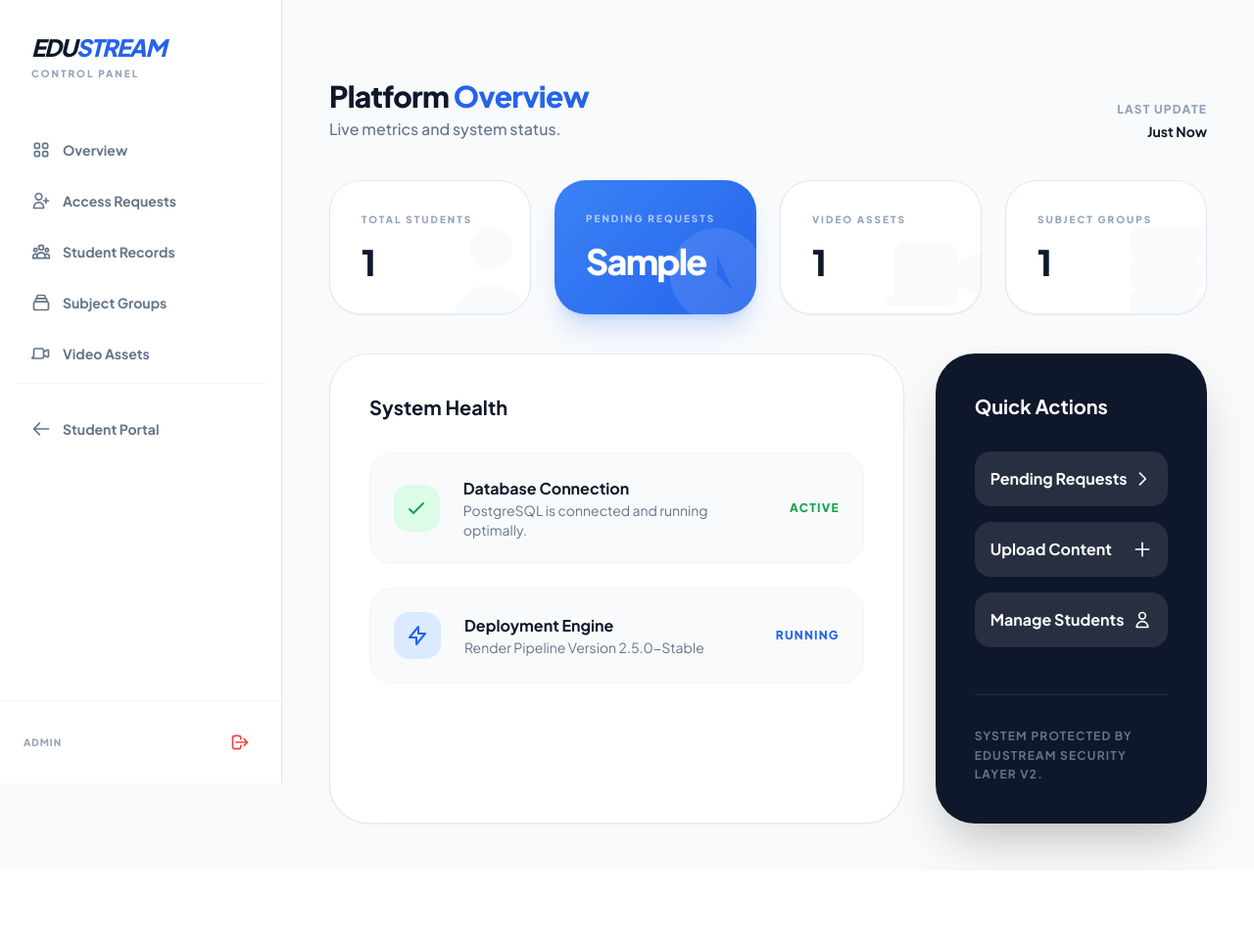
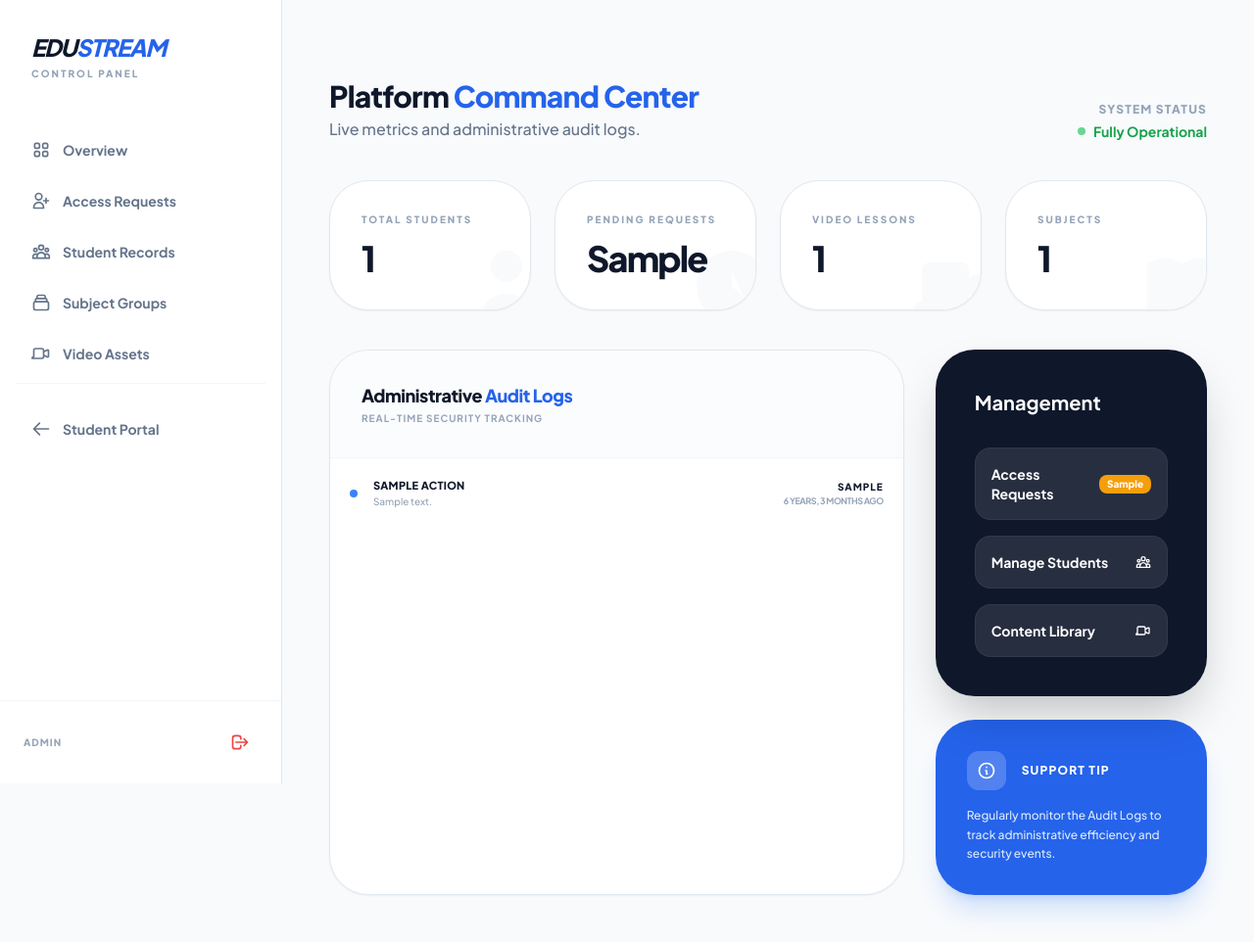
Before and after one commit to ameenul-hashim/e-learningwebsite, a Django app: template templates/control_panel/dashboard.html in a window 1280 px wide. Shown: the whole page at 98% size. Before the commit the page ends 886 px from the top, so only its background shows below. Run offline with Django 5.2, Linux system fonts and the light colour scheme; the template is opened without the code that fills it: most values are stand-ins (such as "Sample title", 1, 10 or a date in 2020); some libraries are stand-ins or nearby versions.

Commit message:
Finalize UX and observability: Password recovery, audit log dashboard, activity tracking, and table pagination

```diff
--- a/core/urls.py
+++ b/core/urls.py
@@ -47,6 +47,9 @@ urlpatterns = [
     path('', include('videos.urls')),
     path('', include('control_panel.urls')),
 
+    # Password Reset URLs
+    path('accounts/', include('django.contrib.auth.urls')),
+
     # API Endpoints
     path('api/', include(router.urls)),
     path('api-auth/', include('rest_framework.urls', namespace='rest_framework')),
--- a/templates/control_panel/dashboard.html
+++ b/templates/control_panel/dashboard.html
@@ -7,109 +7,132 @@
     <!-- Header -->
     <div class="flex justify-between items-end">
         <div>
-            <h1 class="text-3xl font-black text-slate-900 tracking-tight">Platform <span class="text-blue-600">Overview</span></h1>
-            <p class="text-slate-500 font-medium mt-1">Live metrics and system status.</p>
+            <h1 class="text-3xl font-black text-slate-900 tracking-tight">Platform <span class="text-blue-600">Command Center</span></h1>
+            <p class="text-slate-500 font-medium mt-1">Live metrics and administrative audit logs.</p>
         </div>
         <div class="text-right">
-            <div class="text-xs font-black text-slate-400 uppercase tracking-widest mb-1">Last Update</div>
-            <div class="text-sm font-bold text-slate-900">Just Now</div>
+            <div class="text-xs font-black text-slate-400 uppercase tracking-widest mb-1">System Status</div>
+            <div class="flex items-center gap-2 text-sm font-bold text-green-600">
+                <span class="w-2 h-2 rounded-full bg-green-500 animate-pulse"></span>
+                Fully Operational
+            </div>
         </div>
     </div>
 
     <!-- Stats Grid -->
     <div class="grid grid-cols-1 md:grid-cols-2 lg:grid-cols-4 gap-6">
-        <div class="bg-white p-8 rounded-[2rem] border border-slate-200 shadow-sm relative overflow-hidden group hover:shadow-xl hover:shadow-blue-500/10 transition-all">
+        <div class="bg-white p-8 rounded-[2.5rem] border border-slate-200 shadow-sm relative overflow-hidden group">
             <div class="relative z-10">
-                <div class="text-[10px] font-black text-slate-400 uppercase tracking-[0.2em] mb-4">Total Students</div>
+                <div class="text-[10px] font-black text-slate-400 uppercase tracking-[0.2em] mb-3">Total Students</div>
                 <div class="text-4xl font-black text-slate-900 tracking-tighter">{{ stats.total_users }}</div>
             </div>
             <div class="absolute -bottom-6 -right-6 text-slate-50 group-hover:text-blue-500/10 transition-colors">
-                <svg class="w-32 h-32" fill="currentColor" viewBox="0 0 24 24"><path d="M16 7a4 4 0 11-8 0 4 4 0 018 0zM12 14a7 7 0 00-7 7h14a7 7 0 00-7-7z"></path></svg>
+                <svg class="w-24 h-24" fill="currentColor" viewBox="0 0 24 24"><path d="M16 7a4 4 0 11-8 0 4 4 0 018 0zM12 14a7 7 0 00-7 7h14a7 7 0 00-7-7z"></path></svg>
             </div>
         </div>
 
-        <div class="accent-gradient p-8 rounded-[2rem] shadow-xl shadow-blue-500/20 relative overflow-hidden group hover:scale-[1.02] transition-all">
+        <div class="bg-white p-8 rounded-[2.5rem] border border-slate-200 shadow-sm relative overflow-hidden group">
             <div class="relative z-10">
-                <div class="text-[10px] font-black text-white/60 uppercase tracking-[0.2em] mb-4">Pending Requests</div>
-                <div class="text-4xl font-black text-white tracking-tighter">{{ stats.pending_requests }}</div>
+                <div class="text-[10px] font-black text-slate-400 uppercase tracking-[0.2em] mb-3">Pending Requests</div>
+                <div class="text-4xl font-black text-slate-900 tracking-tighter">{{ stats.pending_requests }}</div>
             </div>
-            <div class="absolute -bottom-6 -right-6 text-white/10">
-                <svg class="w-32 h-32" fill="currentColor" viewBox="0 0 24 24"><path d="M12 8v4l3 3m6-3a9 9 0 11-18 0 9 9 0 0118 0z"></path></svg>
+            <div class="absolute -bottom-6 -right-6 text-slate-50 group-hover:text-amber-500/10 transition-colors">
+                <svg class="w-24 h-24" fill="currentColor" viewBox="0 0 24 24"><path d="M12 8v4l3 3m6-3a9 9 0 11-18 0 9 9 0 0118 0z"></path></svg>
             </div>
         </div>
 
-        <div class="bg-white p-8 rounded-[2rem] border border-slate-200 shadow-sm relative overflow-hidden group hover:shadow-xl hover:shadow-blue-500/10 transition-all">
+        <div class="bg-white p-8 rounded-[2.5rem] border border-slate-200 shadow-sm relative overflow-hidden group">
             <div class="relative z-10">
-                <div class="text-[10px] font-black text-slate-400 uppercase tracking-[0.2em] mb-4">Video Assets</div>
+                <div class="text-[10px] font-black text-slate-400 uppercase tracking-[0.2em] mb-3">Video Lessons</div>
                 <div class="text-4xl font-black text-slate-900 tracking-tighter">{{ stats.total_videos }}</div>
             </div>
-            <div class="absolute -bottom-6 -right-6 text-slate-50 group-hover:text-blue-500/10 transition-colors">
-                <svg class="w-32 h-32" fill="currentColor" viewBox="0 0 24 24"><path d="M15 10l4.553-2.276A1 1 0 0121 8.618v6.764a1 1 0 01-1.447.894L15 14M5 18h8a2 2 0 002-2V8a2 2 0 00-2-2H5a2 2 0 00-2 2v8a2 2 0 00-2 2z"></path></svg>
+            <div class="absolute -bottom-6 -right-6 text-slate-50 group-hover:text-purple-500/10 transition-colors">
+                <svg class="w-24 h-24" fill="currentColor" viewBox="0 0 24 24"><path d="M15 10l4.553-2.276A1 1 0 0121 8.618v6.764a1 1 0 01-1.447.894L15 14M5 18h8a2 2 0 002-2V8a2 2 0 00-2-2H5a2 2 0 00-2 2v8a2 2 0 00-2 2z"></path></svg>
             </div>
         </div>
 
-        <div class="bg-white p-8 rounded-[2rem] border border-slate-200 shadow-sm relative overflow-hidden group hover:shadow-xl hover:shadow-blue-500/10 transition-all">
+        <div class="bg-white p-8 rounded-[2.5rem] border border-slate-200 shadow-sm relative overflow-hidden group">
             <div class="relative z-10">
-                <div class="text-[10px] font-black text-slate-400 uppercase tracking-[0.2em] mb-4">Subject Groups</div>
+                <div class="text-[10px] font-black text-slate-400 uppercase tracking-[0.2em] mb-3">Subjects</div>
                 <div class="text-4xl font-black text-slate-900 tracking-tighter">{{ stats.total_categories }}</div>
             </div>
             <div class="absolute -bottom-6 -right-6 text-slate-50 group-hover:text-blue-500/10 transition-colors">
-                <svg class="w-32 h-32" fill="currentColor" viewBox="0 0 24 24"><path d="M7 7h.01M7 3h10a2 2 0 012 2v2a2 2 0 01-2 2H7a2 2 0 01-2-2V5a2 2 0 012-2zm0 10h.01M7 9h10a2 2 0 012 2v2a2 2 0 01-2 2H7a2 2 0 01-2-2v-2a2 2 0 012-2zm0 10h.01M7 15h10a2 2 0 012 2v2a2 2 0 01-2 2H7a2 2 0 01-2-2v-2a2 2 0 012-2z"></path></svg>
+                <svg class="w-24 h-24" fill="currentColor" viewBox="0 0 24 24"><path d="M12 6.253v13m0-13C10.832 5.477 9.246 5 7.5 5S4.168 5.477 3 6.253v13C4.168 18.477 5.754 18 7.5 18s3.332.477 4.5 1.253m0-13C13.168 5.477 14.754 5 16.5 5c1.747 0 3.332.477 4.5 1.253v13C19.832 18.477 18.247 18 16.5 18c-1.746 0-3.332.477-4.5 1.253"></path></svg>
             </div>
         </div>
     </div>
 
-    <!-- Main Grid -->
-    <div class="grid lg:grid-cols-3 gap-8">
-        <!-- System Health -->
-        <div class="lg:col-span-2 bg-white rounded-[2.5rem] border border-slate-200 shadow-sm p-10">
-            <h3 class="text-xl font-bold text-slate-900 mb-8">System Health</h3>
-            <div class="space-y-6">
-                <div class="flex items-center gap-6 p-6 rounded-3xl bg-slate-50 border border-slate-100">
-                    <div class="w-12 h-12 rounded-2xl bg-green-100 flex items-center justify-center text-green-600">
-                        <svg class="w-6 h-6" fill="none" stroke="currentColor" viewBox="0 0 24 24"><path stroke-linecap="round" stroke-linejoin="round" stroke-width="2" d="M5 13l4 4L19 7"></path></svg>
-                    </div>
-                    <div>
-                        <h4 class="font-bold text-slate-900">Database Connection</h4>
-                        <p class="text-sm text-slate-500">PostgreSQL is connected and running optimally.</p>
-                    </div>
-                    <div class="ml-auto text-xs font-black text-green-600 uppercase tracking-widest">Active</div>
+    <!-- Activity & Actions -->
+    <div class="grid grid-cols-1 lg:grid-cols-3 gap-8">
+        <!-- Logs Table -->
+        <div class="lg:col-span-2 bg-white rounded-[2.5rem] border border-slate-200 shadow-sm overflow-hidden">
+            <div class="p-8 border-b border-slate-100 flex justify-between items-center bg-slate-50/50">
+                <div>
+                    <h3 class="font-black text-slate-900 tracking-tight text-lg">Administrative <span class="text-blue-600">Audit Logs</span></h3>
+                    <p class="text-[10px] font-bold text-slate-400 uppercase tracking-widest mt-0.5">Real-time security tracking</p>
                 </div>
-
-                <div class="flex items-center gap-6 p-6 rounded-3xl bg-slate-50 border border-slate-100">
-                    <div class="w-12 h-12 rounded-2xl bg-blue-100 flex items-center justify-center text-blue-600">
-                        <svg class="w-6 h-6" fill="none" stroke="currentColor" viewBox="0 0 24 24"><path stroke-linecap="round" stroke-linejoin="round" stroke-width="2" d="M13 10V3L4 14h7v7l9-11h-7z"></path></svg>
-                    </div>
-                    <div>
-                        <h4 class="font-bold text-slate-900">Deployment Engine</h4>
-                        <p class="text-sm text-slate-500">Render Pipeline Version 2.5.0-Stable</p>
-                    </div>
-                    <div class="ml-auto text-xs font-black text-blue-600 uppercase tracking-widest">Running</div>
-                </div>
+            </div>
+            <div class="overflow-x-auto">
+                <table class="w-full text-left border-collapse">
+                    <tbody class="divide-y divide-slate-50">
+                        {% for log in recent_logs %}
+                        <tr class="hover:bg-slate-50/30 transition-colors">
+                            <td class="p-5">
+                                <div class="flex items-center gap-4">
+                                    <div class="w-2 h-2 rounded-full {% if 'Approved' in log.action or 'Created' in log.action or 'Onboarded' in log.action %}bg-green-500{% elif 'Declined' in log.action or 'Deleted' in log.action or 'Declined' in log.action %}bg-red-500{% else %}bg-blue-500{% endif %}"></div>
+                                    <div>
+                                        <div class="text-[11px] font-black text-slate-900 uppercase tracking-wide">{{ log.action }}</div>
+                                        <div class="text-[10px] text-slate-400 font-medium truncate max-w-sm">{{ log.details }}</div>
+                                    </div>
+                                </div>
+                            </td>
+                            <td class="p-5 text-right whitespace-nowrap">
+                                <div class="text-[10px] font-black text-slate-900 uppercase tracking-widest">{{ log.admin_user.username }}</div>
+                                <div class="text-[9px] text-slate-400 font-bold uppercase tracking-tighter">{{ log.timestamp|timesince }} ago</div>
+                            </td>
+                        </tr>
+                        {% empty %}
+                        <tr>
+                            <td colspan="2" class="p-20 text-center">
+                                <div class="text-xs font-black text-slate-300 uppercase tracking-[0.2em]">No logs recorded.</div>
+                            </td>
+                        </tr>
+                        {% endfor %}
+                    </tbody>
+                </table>
             </div>
         </div>
 
         <!-- Quick Actions -->
-        <div class="bg-slate-900 rounded-[2.5rem] p-10 text-white flex flex-col justify-between shadow-2xl">
-            <div>
-                <h3 class="text-xl font-bold mb-8">Quick Actions</h3>
-                <div class="space-y-4">
-                    <a href="{% url 'cp_requests' %}" class="flex items-center justify-between w-full p-4 rounded-2xl bg-white/10 hover:bg-white/20 transition-colors group">
-                        <span class="font-bold">Pending Requests</span>
-                        <svg class="w-5 h-5 group-hover:translate-x-1 transition-transform" fill="none" stroke="currentColor" viewBox="0 0 24 24"><path stroke-linecap="round" stroke-linejoin="round" stroke-width="2" d="M9 5l7 7-7 7"></path></svg>
-                    </a>
-                    <a href="{% url 'cp_videos' %}" class="flex items-center justify-between w-full p-4 rounded-2xl bg-white/10 hover:bg-white/20 transition-colors group">
-                        <span class="font-bold">Upload Content</span>
-                        <svg class="w-5 h-5 group-hover:translate-x-1 transition-transform" fill="none" stroke="currentColor" viewBox="0 0 24 24"><path stroke-linecap="round" stroke-linejoin="round" stroke-width="2" d="M12 4v16m8-8H4"></path></svg>
-                    </a>
-                    <a href="{% url 'cp_users' %}" class="flex items-center justify-between w-full p-4 rounded-2xl bg-white/10 hover:bg-white/20 transition-colors group">
-                        <span class="font-bold">Manage Students</span>
-                        <svg class="w-5 h-5 group-hover:translate-x-1 transition-transform" fill="none" stroke="currentColor" viewBox="0 0 24 24"><path stroke-linecap="round" stroke-linejoin="round" stroke-width="2" d="M16 7a4 4 0 11-8 0 4 4 0 018 0zM12 14a7 7 0 00-7 7h14a7 7 0 00-7-7z"></path></svg>
-                    </a>
+        <div class="space-y-6">
+            <div class="bg-slate-900 p-10 rounded-[2.5rem] text-white relative overflow-hidden group shadow-2xl">
+                <div class="relative z-10">
+                    <h3 class="text-xl font-bold mb-8">Management</h3>
+                    <div class="space-y-4">
+                        <a href="{% url 'cp_requests' %}" class="flex items-center justify-between w-full p-4 rounded-2xl bg-white/10 hover:bg-white/20 transition-all border border-white/5">
+                            <span class="text-sm font-bold">Access Requests</span>
+                            <span class="px-2 py-0.5 rounded-lg bg-amber-500 text-[10px] font-black">{{ stats.pending_requests }}</span>
+                        </a>
+                        <a href="{% url 'cp_users' %}" class="flex items-center justify-between w-full p-4 rounded-2xl bg-white/10 hover:bg-white/20 transition-all border border-white/5">
+                            <span class="text-sm font-bold">Manage Students</span>
+                            <svg class="w-4 h-4" fill="none" stroke="currentColor" viewBox="0 0 24 24"><path stroke-linecap="round" stroke-linejoin="round" stroke-width="2" d="M17 20h5v-2a3 3 0 00-5.356-1.857M17 20H7m10 0v-2c0-.656-.126-1.283-.356-1.857M7 20H2v-2a3 3 0 015.356-1.857M7 20v-2c0-.656.126-1.283.356-1.857m0 0a5.002 5.002 0 019.288 0M15 7a3 3 0 11-6 0 3 3 0 016 0zm6 3a2 2 0 11-4 0 2 2 0 014 0zM7 10a2 2 0 11-4 0 2 2 0 014 0z"></path></svg>
+                        </a>
+                        <a href="{% url 'cp_videos' %}" class="flex items-center justify-between w-full p-4 rounded-2xl bg-white/10 hover:bg-white/20 transition-all border border-white/5">
+                            <span class="text-sm font-bold">Content Library</span>
+                            <svg class="w-4 h-4" fill="none" stroke="currentColor" viewBox="0 0 24 24"><path stroke-linecap="round" stroke-linejoin="round" stroke-width="2" d="M15 10l4.553-2.276A1 1 0 0121 8.618v6.764a1 1 0 01-1.447.894L15 14M5 18h8a2 2 0 002-2V8a2 2 0 00-2-2H5a2 2 0 00-2 2v8a2 2 0 00-2 2z"></path></svg>
+                        </a>
+                    </div>
                 </div>
             </div>
-            <div class="mt-12 pt-8 border-t border-white/10">
-                <p class="text-xs text-slate-500 font-bold uppercase tracking-widest leading-relaxed">System protected by <br>EduStream Security Layer v2.</p>
+
+            <div class="bg-blue-600 p-8 rounded-[2.5rem] text-white shadow-xl shadow-blue-500/20">
+                <div class="flex items-center gap-4 mb-4">
+                    <div class="w-10 h-10 rounded-xl bg-white/20 flex items-center justify-center">
+                        <svg class="w-5 h-5 text-white" fill="none" stroke="currentColor" viewBox="0 0 24 24"><path stroke-linecap="round" stroke-linejoin="round" stroke-width="2" d="M13 16h-1v-4h-1m1-4h.01M21 12a9 9 0 11-18 0 9 9 0 0118 0z"></path></svg>
+                    </div>
+                    <div class="text-xs font-black uppercase tracking-widest">Support Tip</div>
+                </div>
+                <p class="text-xs font-medium text-blue-100 leading-relaxed">Regularly monitor the Audit Logs to track administrative efficiency and security events.</p>
             </div>
         </div>
     </div>
```
Also changed, not shown: control_panel/views.py (+30 -17 lines), templates/control_panel/requests.html (+21 -0 lines), templates/control_panel/users.html (+21 -0 lines), templates/registration/password_reset_complete.html (added, +23 -0 lines), templates/registration/password_reset_confirm.html (added, +47 -0 lines), templates/registration/password_reset_done.html (added, +24 -0 lines), templates/registration/password_reset_form.html (added, +36 -0 lines), templates/videos/watch.html (+7 -0 lines), videos/models.py (+15 -0 lines), videos/views.py (+8 -0 lines).
